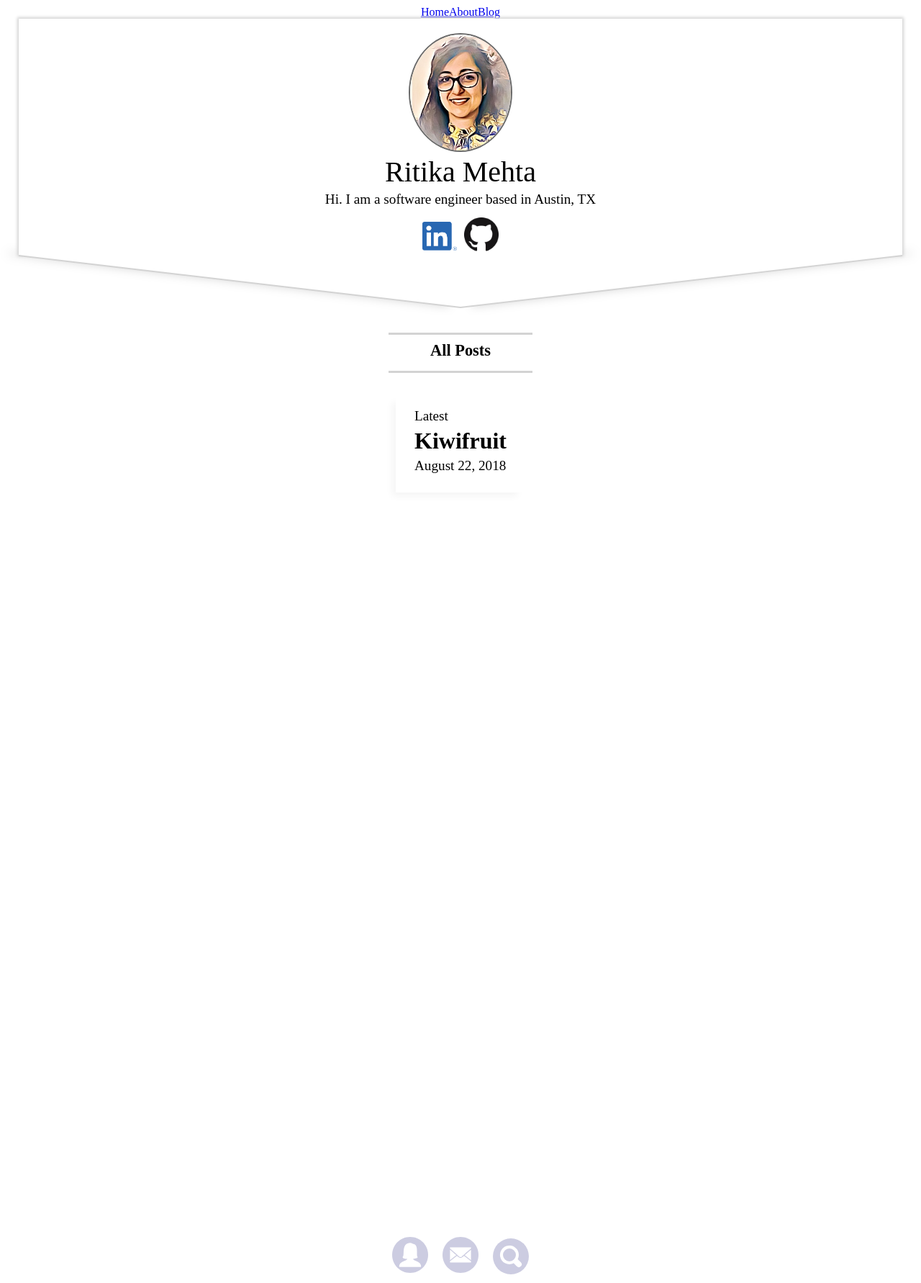
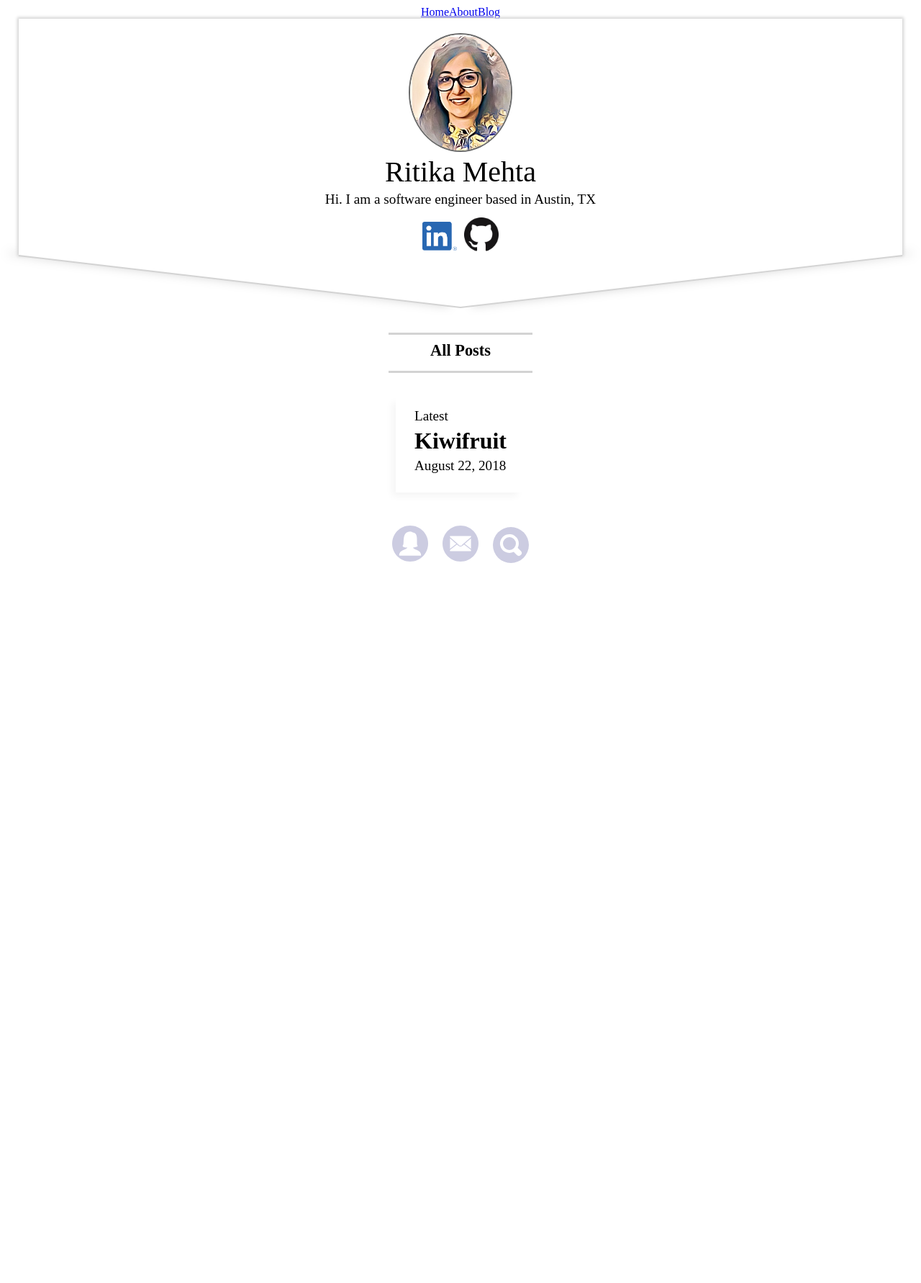
Before and after one commit to mehtarit/Folio, a Jekyll site: the page built from index.html, in a window 1280 px wide. Shown: the whole page at 72% size. Built offline with Jekyll 4.4.1, drawn with Linux system fonts in a browser that asks for light colours; some web fonts are replaced; comment, search, counter and statistics services are not loaded; after the commit the page ends 900 px from its top, so only the background shows below that.

Commit message:
make footer sticky and add it at bottom

```diff
--- a/assets/css/footer.scss
+++ b/assets/css/footer.scss
@@ -19,12 +19,11 @@
   sans-serif, "Apple Color Emoji", "Segoe UI Emoji", "Segoe UI Symbol";
 
 footer {
-  position: absolute;
-  bottom: 2vh;
+  display: contents;
 
   nav {
-    position: relative;
-    top: 100vh;
+    position: sticky;
+    bottom: 0;
 
     a {
       margin: 10px;
--- a/assets/css/home.scss
+++ b/assets/css/home.scss
@@ -57,6 +57,7 @@
     color: black;
     padding-left: 2vw;
     padding-right: 2vw;
+    margin-bottom: 4vh;
     box-shadow: -8px 8px 10px -3px whitesmoke;
 
     p {
```
